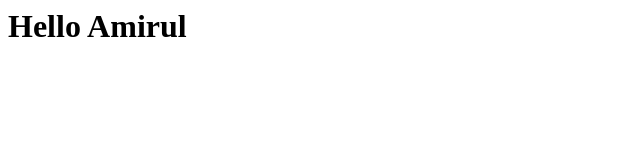
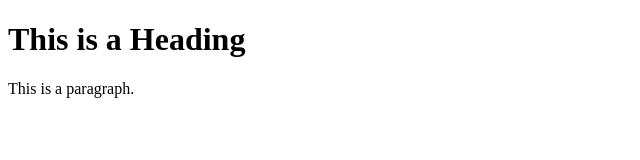
Before and after one commit to akmamirulislam/pages_test, a plain HTML site: page index.html in a window 1280 px wide. Shown: the whole page, without its empty margins (0-640 px from the left). Drawn offline with Linux system fonts and the light colour scheme.

Commit message:
Update index.html

```diff
--- a/index.html
+++ b/index.html
@@ -1,8 +1,12 @@
+<!DOCTYPE html>
 <html>
-  <head>
+<head>
+<title>Page Title</title>
+</head>
+<body>
 
-  </head>
-  <body>
-    <h1>Hello Amirul</h1>
-  </body>
+<h1>This is a Heading</h1>
+<p>This is a paragraph.</p>
+
+</body>
 </html>
```
